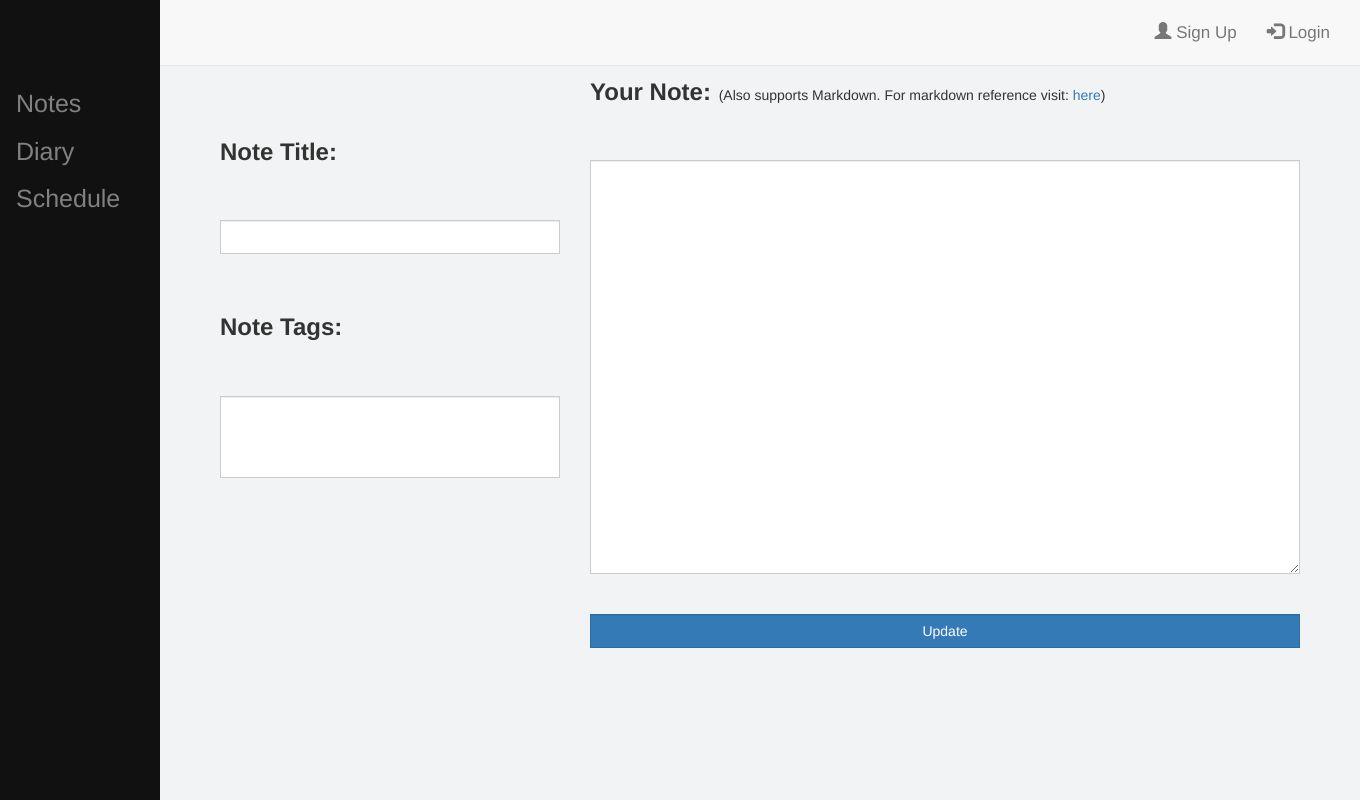
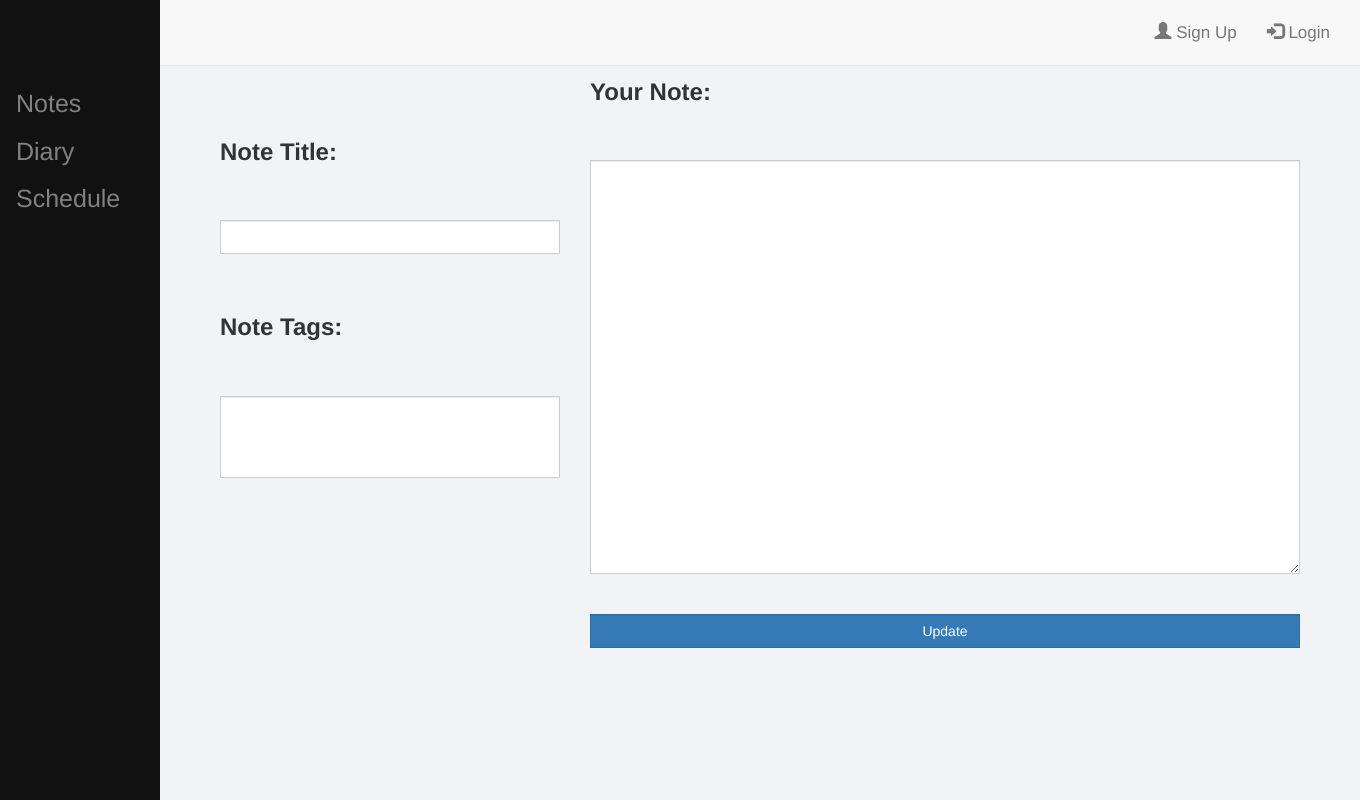
Before and after one commit to sivaramaaa/Time-Assistant, a Flask app: template templates/edit_note.html in a window 1360 px wide. Run offline with Flask 2, Linux system fonts and the light colour scheme; the template is opened without the code that fills it: values that come from a table or form of the project are taken from there, others are empty; some libraries are stand-ins or nearby versions.

Commit message:
Add few screenshots of app

```diff
--- a/templates/add_note.html
+++ b/templates/add_note.html
@@ -38,9 +38,6 @@
                 <div class="col-lg-8 col-md-8 col-sm-12 col-xs-12">
                     <div class="inline-headers">
                         <h3> {{ form.note.label }} </h3>
-                        <!-- <h5>
-                            (Also supports Markdown. For markdown reference visit: <a href="https://en.support.wordpress.com/markdown-quick-reference/">here</a>)
-                        </h5> -->
                     </div>
                     <br>
                     <!-- {{ form.note(class='form-control no_borders', cols="35", rows="20") }} -->
--- a/templates/edit_note.html
+++ b/templates/edit_note.html
@@ -40,9 +40,6 @@
                 <div class="col-lg-8 col-md-8 col-sm-12 col-xs-12">
                     <div class="inline-headers">
                         <h3> {{ form.note.label }} </h3>
-                        <h5>
-                            (Also supports Markdown. For markdown reference visit: <a href="https://en.support.wordpress.com/markdown-quick-reference/">here</a>)
-                        </h5>
                     </div>
                     <br>
                     <!-- {{ form.note(class='form-control no_borders', cols="35", rows="20") }} -->
```
Also changed, not shown: static/images/blogging.png (added), static/images/github.png (added), static/images/markdown.png (added), static/images/sticky.png (added), static/images/t22.png (added), static/images/t3.png (added), static/images/todo.png (added), static/images/watch-1.png (added).
